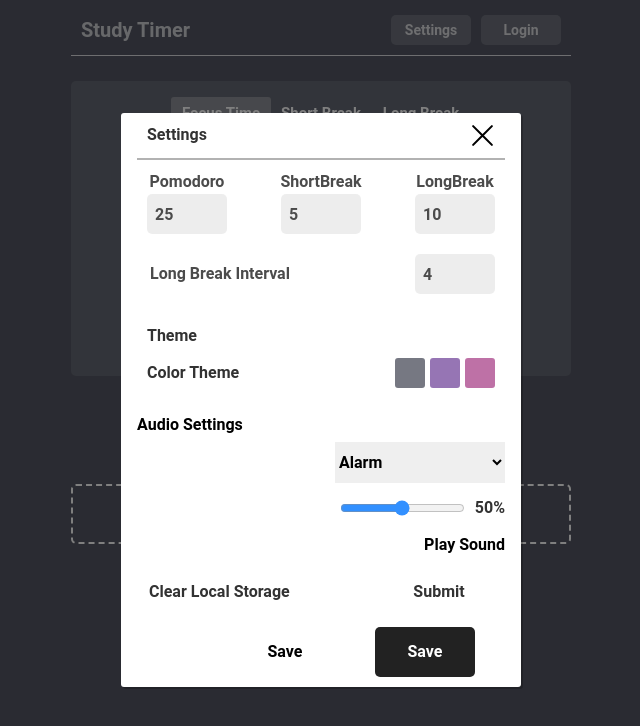
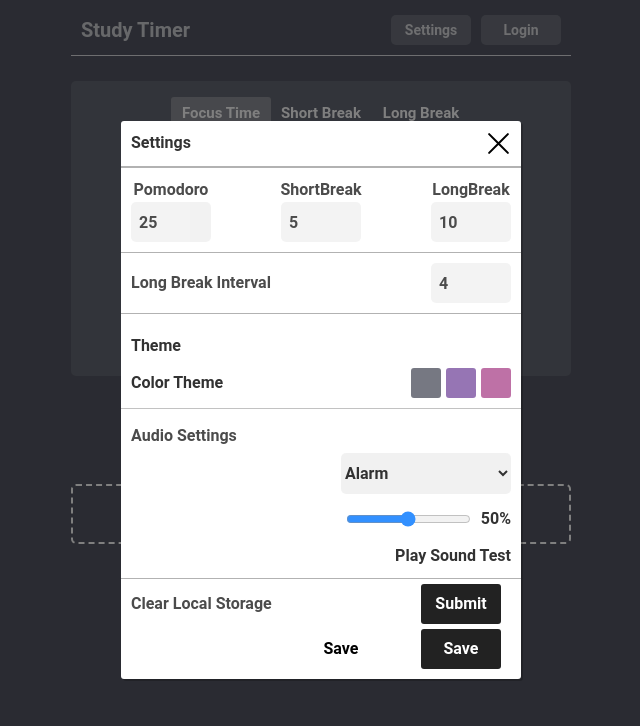
Before and after one commit to tariktunc/PomodoroFocus, a Next.js app: page / in a window 1280 px wide. Both pictures are taken after a click on the button "Settings". Shown: the top 726 px of the page, without its empty margins (319-959 px from the left). Built offline with nearby package versions, Linux system fonts and the light colour scheme.

Commit message:
Update audio settings and clear local storage UI

```diff
--- a/app/components/Settings/Setting/AudioSettings/audiosettings.js
+++ b/app/components/Settings/Setting/AudioSettings/audiosettings.js
@@ -73,7 +73,7 @@ const Audiosettings = () => {
         <span>{`${volume}%`}</span>
       </div>
       <div>
-        <button onClick={playSound}>Play Sound</button>
+        <button onClick={playSound}>Play Sound Test</button>
       </div>
     </div>
   );
--- a/app/components/Settings/Setting/ClearLocalStorage/clearLocalStorage.js
+++ b/app/components/Settings/Setting/ClearLocalStorage/clearLocalStorage.js
@@ -1,6 +1,7 @@
 import React from "react";
 import { useDispatch } from "react-redux";
 import { resetPomoCount } from "@/Redux/Slices/timerSlice";
+import HeaderStyles from "../../header.module.scss";
 
 export default function ClearLocalStorage() {
   const dispatch = useDispatch();
@@ -33,10 +34,9 @@ export default function ClearLocalStorage() {
   };
 
   return (
-    <div className="flex justify-between items-center ml-3 mr-4 opacity-[0.8]">
+    <div className={`${HeaderStyles.localStorageClear}`}>
       <p>Clear Local Storage</p>
       <button
-        className="h-[50px] w-[100px] ml-10 rounded-md hover:opacity-[0.7] hover:cursor-pointer"
         onClick={clearLocalStorage}>
         Submit
       </button>
--- a/app/components/Settings/header.module.scss
+++ b/app/components/Settings/header.module.scss
@@ -1,6 +1,6 @@
 $whiteColor: white;
 $lineColor: rgba(0, 0, 0, 0.3);
-$inputBgColor: rgba(0, 0, 0, 0.1);
+$inputBgColor: rgba(0, 0, 0, 0.07);
 $buttonColorBlack: rgba(10, 10, 10, 0.9);
 $buttonColorBlackHover: rgba(0, 0, 0, 0.8);
 $inputShadow: 2px 2px rgba(0, 0, 0, 0.2);
@@ -58,7 +58,6 @@ $inputShadow: 2px 2px rgba(0, 0, 0, 0.2);
 	.container {
 		background-color: $whiteColor;
 		width: 400px;
-		padding: 0 1rem;
 		border-radius: 3px;
 		box-shadow: $inputShadow;
 
@@ -84,6 +83,7 @@ $inputShadow: 2px 2px rgba(0, 0, 0, 0.2);
 		.timerSettting {
 			display: flex;
 			justify-content: space-between;
+			border-bottom: 1px solid $lineColor;
 			padding: 10px;
 			div {
 				text-align: center;
@@ -113,10 +113,11 @@ $inputShadow: 2px 2px rgba(0, 0, 0, 0.2);
 		.longBreakInterval {
 			display: flex;
 			justify-content: space-between;
-			padding: 10px 10px 10px 5px;
+			border-bottom: 1px solid $lineColor;
+			padding: 10px;
 			p {
 				opacity: 0.7;
-				padding: 0.5rem;
+				padding: 0.5rem 0;
 			}
 			input {
 				padding: 0.5rem;
@@ -140,6 +141,7 @@ $inputShadow: 2px 2px rgba(0, 0, 0, 0.2);
 			display: flex;
 			flex-direction: column;
 			opacity: 0.8;
+			border-bottom: 1px solid $lineColor;
 			padding: 10px;
 			p {
 				color: black;
@@ -165,18 +167,25 @@ $inputShadow: 2px 2px rgba(0, 0, 0, 0.2);
 		}
 
 		.audiosettings {
-			padding: 10px 0px;
+			border-bottom: 1px solid $lineColor;
+			padding: 10px;
 			h3:nth-child(1) {
 				padding: 5px 0px;
+				opacity: 0.7;
 			}
+			// Sound Change
 			div:nth-child(2) {
 				display: flex;
 				justify-content: flex-end;
 				select {
+					background-color: $inputBgColor;
 					padding: 10px 0px;
 					width: 170px;
+					border-radius: 5px;
+					opacity: 0.8;
 				}
 			}
+			// Volume Change
 			div:nth-child(3) {
 				display: flex;
 				justify-content: flex-end;
@@ -184,12 +193,14 @@ $inputShadow: 2px 2px rgba(0, 0, 0, 0.2);
 				padding: 10px 0px;
 				opacity: 0.8;
 				input {
+					border-radius: 25px;
 					width: 125px;
 					height: 30px;
 					margin: 0 10px;
 				}
 			}
 			div:nth-child(4) {
+				opacity: 0.8;
 				display: flex;
 				justify-content: flex-end;
 			}
@@ -199,11 +210,10 @@ $inputShadow: 2px 2px rgba(0, 0, 0, 0.2);
 			height: 50px;
 			display: flex;
 			justify-content: flex-end;
-			margin: 10px;
 			button {
 				margin: 0 20px;
-				width: 100px;
-				height: 50px;
+				width: 80px;
+				height: 40px;
 			}
 			button:nth-child(1) {
 				// background-color: $buttonColorBlack;
@@ -212,7 +222,7 @@ $inputShadow: 2px 2px rgba(0, 0, 0, 0.2);
 			}
 			button:nth-child(2) {
 				background-color: $buttonColorBlack;
-				border-radius: 5px;
+				border-radius: 3px;
 				color: $whiteColor;
 				cursor: pointer;
 			}
@@ -220,6 +230,30 @@ $inputShadow: 2px 2px rgba(0, 0, 0, 0.2);
 			button:nth-child(2):hover {
 				opacity: 0.8;
 				transition: 0.3s;
+			}
+		}
+
+		.localStorageClear {
+			height: 50px;
+			display: flex;
+			align-items: center;
+			padding: 10px;
+			justify-content: space-between;
+			p {
+				opacity: 0.7;
+			}
+			button {
+				width: 80px;
+				height: 40px;
+				border-radius: 3px;
+				background-color: $buttonColorBlack;
+				color: $whiteColor;
+				margin-right: 10px;
+				cursor: pointer;
+				&:hover {
+					opacity: 0.8;
+					transition: 0.3s;
+				}
 			}
 		}
 	}
```
